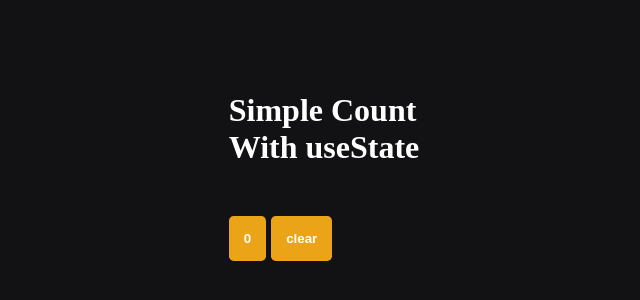
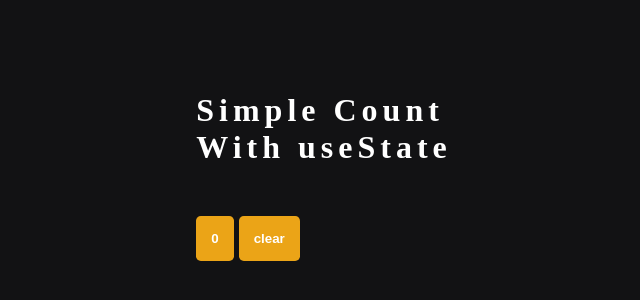
Before and after one commit to ZaninDe/react-basics-concepts, a React (Create React App) app: page / in a window 1280 px wide. Shown: the part 224-524 px from the top of the page, without its empty margins (316-956 px from the left). Built offline with nearby package versions, Linux system fonts and the light colour scheme.

Commit message:
letter spaccing

```diff
--- a/src/components/Button/styles.css
+++ b/src/components/Button/styles.css
@@ -10,4 +10,5 @@
 
 h1 {
   margin-bottom: 50px;
+  letter-spacing: 5px;
 }
```
